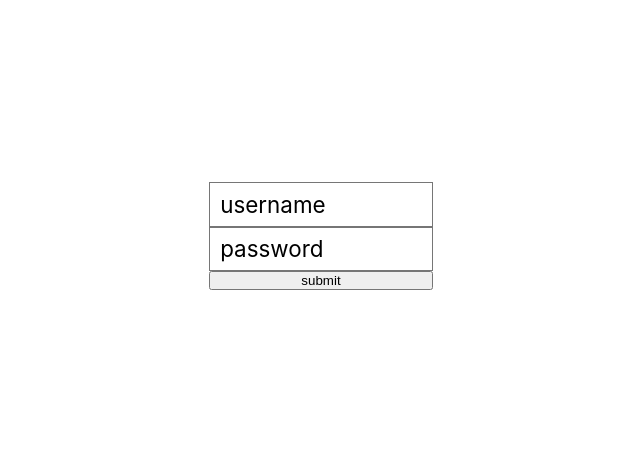
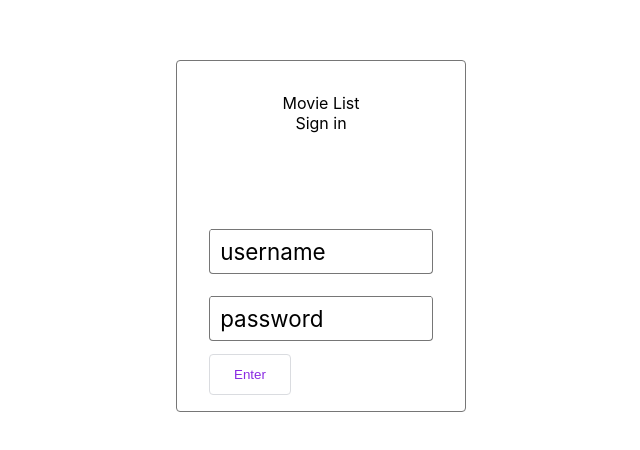
Before and after one commit to j0053f/movie_watch_list_frontend, a React (Create React App) app: page /signin in a window 1280 px wide. Shown: the part 164-614 px from the top of the page, without its empty margins (319-959 px from the left). Built offline with nearby package versions, Linux system fonts and the light colour scheme.

Commit message:
some minor changes. add and change styles. put some linkss for navagition.

```diff
--- a/src/About.css
+++ b/src/About.css
@@ -18,39 +18,3 @@
     color:#5f6368;
 
   }
-  .button{
-    display: inline-flex;
-    justify-content: center;
-    align-items: center;
-    background-color: blueviolet;
-    color:white;
-    padding:12px 24px;
-    border-radius: 4px;
-    text-decoration: none;
-    border:1px solid transparent;
-  }
-
-  .button--medium{
-    color:blueviolet;
-    background-color: #fff;
-    border-color: #dadce0;
-  }
-
-  .button:hover:not(.button--medium){
-    background-color: hsl(271deg 76% 31%);
-    color:#fff;
-  }
-  .button:active:not(.button--medium){
-    background-color: hsl(271deg 76% 31%);
-    color:#fff;
-  }
-  .button--medium:hover{
-    background-color: #f1f3f4;
-    color: hsl(271deg 76% 31%);
-    border-color: blueviolet;
-
-  }
-  .button--medium:active{
-    background-color: hsl(271deg 76% 97%);
-    border-color: hsl(271deg 76% 31%);
-  }
--- a/src/About.js
+++ b/src/About.js
@@ -1,12 +1,13 @@
 import "./About.css";
+import { Link } from "react-router-dom";
 export default function About() {
   return (
     <header className="header">
-      <nav class="header__container">
+      <nav className="header__container">
         <Link to="/movielist/about" className="header__logo">
           Movie List
         </Link>
-        <div class="header__aside">
+        <div className="header__aside">
           <Link className="button button--medium" to="/signin">
             Sign in
           </Link>
--- a/src/App.css
+++ b/src/App.css
@@ -10,3 +10,40 @@ a{
 a:hover{
   color:#185abc;
 }
+
+.button{
+  display: inline-flex;
+  justify-content: center;
+  align-items: center;
+  background-color: blueviolet;
+  color:white;
+  padding:12px 24px;
+  border-radius: 4px;
+  text-decoration: none;
+  border:1px solid transparent;
+}
+
+.button--medium{
+  color:blueviolet;
+  background-color: #fff;
+  border-color: #dadce0;
+}
+
+.button:hover:not(.button--medium){
+  background-color: hsl(271deg 76% 31%);
+  color:#fff;
+}
+.button:active:not(.button--medium){
+  background-color: hsl(271deg 76% 31%);
+  color:#fff;
+}
+.button--medium:hover{
+  background-color: #f1f3f4;
+  color: hsl(271deg 76% 31%);
+  border-color: blueviolet;
+
+}
+.button--medium:active{
+  background-color: hsl(271deg 76% 97%);
+  border-color: hsl(271deg 76% 31%);
+}
--- a/src/App.js
+++ b/src/App.js
@@ -15,27 +15,26 @@ function App() {
     <div>
       <AuthProvider>
         <Routes>
-          <Route path="/">
-            <Route path="signup" element={<SignUp />} />
-            <Route path="signin" element={<SignIn />} />
-            <Route path="movielist/about" element={<About />} />
           <Route
-              path="home"
+            path="/"
             element={
               <AuthRequired>
                 <Home />
               </AuthRequired>
             }
           />
+          <Route path="/signup" element={<SignUp />} />
+          <Route path="/signin" element={<SignIn />} />
+          <Route path="/about" element={<About />} />
+
           <Route
-              path="addmovie"
+            path="/addmovie"
             element={
               <AuthRequired>
                 <FormAddMovie />
               </AuthRequired>
             }
           />
-          </Route>
         </Routes>
       </AuthProvider>
     </div>
--- a/src/FormAddMovie.js
+++ b/src/FormAddMovie.js
@@ -1,7 +1,7 @@
 import React, { useContext, useEffect, useState } from "react";
 import { AuthContext } from "./Auth/AuthProvider";
 import { Link } from "react-router-dom";
-
+import Input from "./components/Input";
 export default function FormAddMovie() {
   const { username, password } = useContext(AuthContext).credentials;
 
@@ -50,27 +50,25 @@ export default function FormAddMovie() {
 
   return (
     <div>
-      <h1>hello {username}</h1>
-      <Link to="/home"> {"<-"}</Link>
+      <h1>{username}'s Movie list</h1>
+      <Link to="/home"> {"back to main page"}</Link>
       <form onSubmit={handleSubmit}>
-        <label>
-          movie name:
-          <input
+        <Input
+          labelText="Movie name"
           type="text"
           name="movieName"
           value={movieName}
           onChange={handleChange}
         />
-        </label>
-        <label>
-          number of season:
-          <input
+
+        <Input
+          labelText="Number of seasons"
           type="number"
           name="numSeason"
           value={seasonEpisodeCount.length}
           onChange={handleChange}
         />
-        </label>
+
         <div>
           {seasonEpisodeCount.map((element, index) => (
             <Episode
@@ -95,15 +93,13 @@ function Episode({ index, _value, handleEpisodeCount }) {
   }
   return (
     <div>
-      <label>
-        {index + 1}:
-        <input
+      <Input
+        labelText={`Season ${index + 1} #Episodes`}
         type="number"
         name="numEpisode"
         value={_value}
         onChange={handleChange}
       />
-      </label>
     </div>
   );
 }
--- a/src/Home.js
+++ b/src/Home.js
@@ -1,6 +1,7 @@
 import { AuthContext } from "./Auth/AuthProvider";
 import { useContext, useEffect, useReducer } from "react";
 import MovieList from "./MovieList";
+import { Link } from "react-router-dom";
 // action types
 const initial_fetch = "initial_fetch";
 const update_status = "update_status";
@@ -84,7 +85,8 @@ export default function Home() {
 
   return (
     <div>
-      <h1>this is home page</h1>
+      <h1>{username}'s Movie list</h1>
+      <Link to="/addmovie">Add movie</Link>
       {state.status === SUCCESS ? (
         <MovieList state={state} handleWatched={handleWatched} />
       ) : (
--- a/src/SignIn.css
+++ b/src/SignIn.css
@@ -5,7 +5,22 @@
     grid-template-rows: 1fr auto 1fr;
 }
 .signin-form{
-    display: grid;
+    border:1px rgb(118,118,118) solid;
+    padding: 1em 2em;
+    border-radius: 4px;
     grid-column: 2;
     grid-row: 2;
 }
+
+
+form>*{
+    margin-top:1em;
+}
+
+.description{
+    display:flex;
+    flex-direction: column;
+    align-items: center;
+    margin-bottom: 6em;
+
+}
--- a/src/SignIn.js
+++ b/src/SignIn.js
@@ -17,7 +17,7 @@ export default function SignIn() {
   const location = useLocation();
   const navigate = useNavigate();
 
-  const from = location.state?.from?.pathname || "/home";
+  const from = location.state?.from?.pathname || "/";
   function handleChange(event) {
     const { target } = event;
 
@@ -51,6 +51,10 @@ export default function SignIn() {
   return (
     <div className="signin-container">
       <form className="signin-form" onSubmit={handleSubmit}>
+        <div className="description">
+          <div>Movie List</div>
+          <div>Sign in</div>
+        </div>
         <Input
           labelText="username"
           type="text"
@@ -67,7 +71,7 @@ export default function SignIn() {
           onChange={handleChange}
         />
 
-        <input type="submit" value="submit" />
+        <input className="button button--medium" type="submit" value="Enter" />
       </form>
       {render_error(authError)}
     </div>
--- a/src/components/Input.css
+++ b/src/components/Input.css
@@ -1,7 +1,8 @@
+
+
 .form-field{
     font-size:1.4rem;
     position:relative;
-    background-color:blueviolet;
     width:10em;
     height:2em;
 
@@ -15,6 +16,7 @@
     border:none;
     border:1px rgb(118,118,118) solid;
     border-top:none;
+    border-radius: 4px;
     padding-left:.5em;
   }
 
@@ -44,18 +46,41 @@
     position:absolute;
     background-color:rgb(118,118,118);
     top:0;
-    right:0;
-    width:100%;
+    right:2px;
+    width:calc(100% - 4px);
     height:1px;
     transition-duration:300ms;
 
   }
-  .form-field input:focus ~label>.label__text,
-  .form-field input:not(input:placeholder-shown) ~label>.label__text{
+  .form-field input:autofill ~label>.label__text{
     transform:translate(-30%,-50%) scale(.6);
   }
+  .form-field input:autofill ~label::after{
+    /* width:calc(100% - .65*(8/2)*1em); */
+    width:60%;
+  }
+
+  .form-field input:focus ~label>.label__text,
+  .form-field input:not(input:placeholder-shown) ~label>.label__text,
+  .form-field input:-webkit-autofill ~label>.label__text{
+    transform:translate(-22%,-50%) scale(.65);
+    color:blueviolet;
+  }
+
+
 
   .form-field input:focus ~label::after,
-  .form-field input:not(input:placeholder-shown) ~label::after{
-    width:calc(100% - .65*(8/2)*1em);
+  .form-field input:not(input:placeholder-shown) ~label::after,
+  .form-field input:-webkit-autofill ~label::after{
+    /* width:calc(100% - .65*(8/2)*1em); */
+    width:60%;
+
   }
+  .form-field input:focus ~label::after{
+    background-color: blueviolet;
+  }
+  .form-field input:focus {
+    border:2px blueviolet solid;
+    border-top:none;
+
+  }
```
Lines whose indentation alone changed are shown as unchanged.
